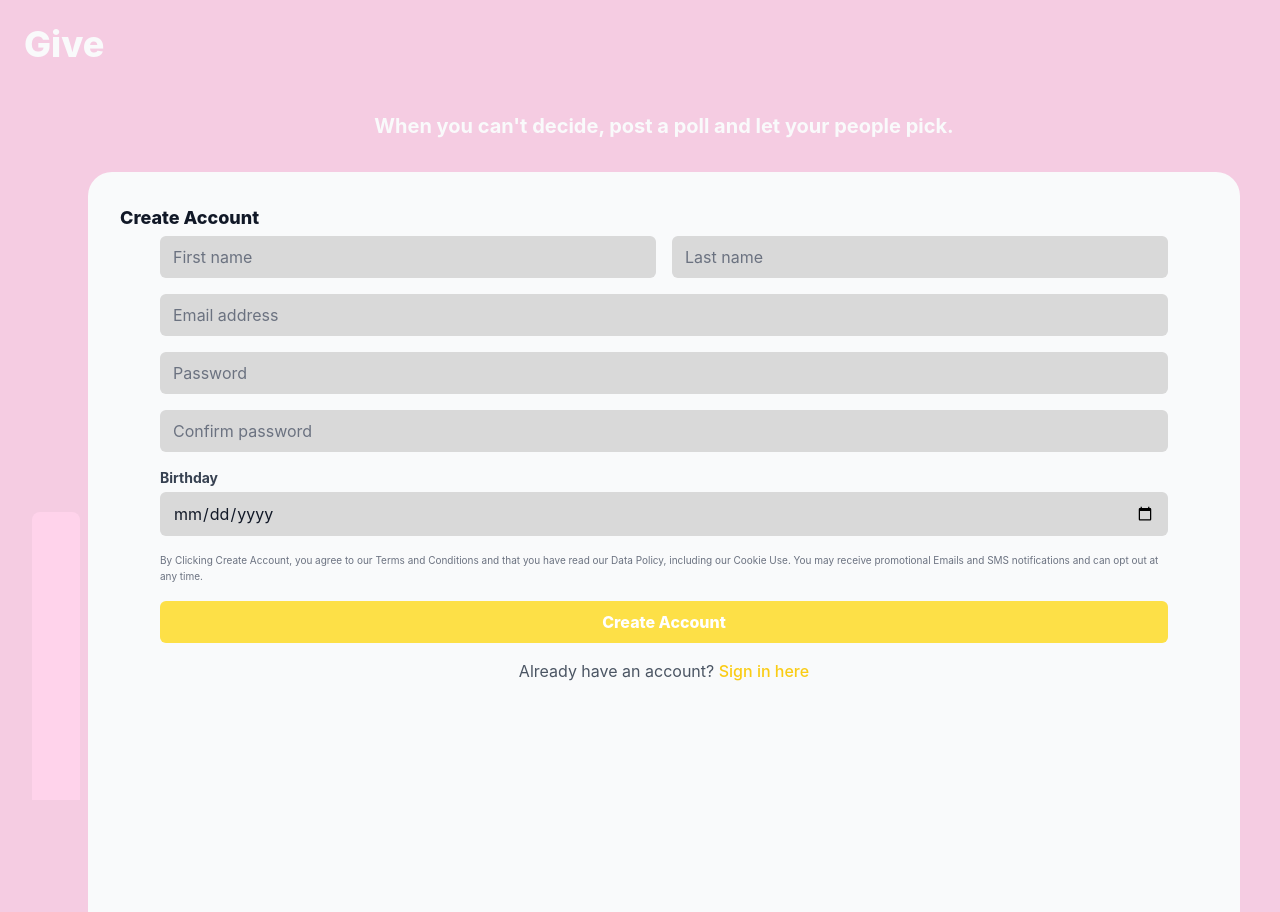
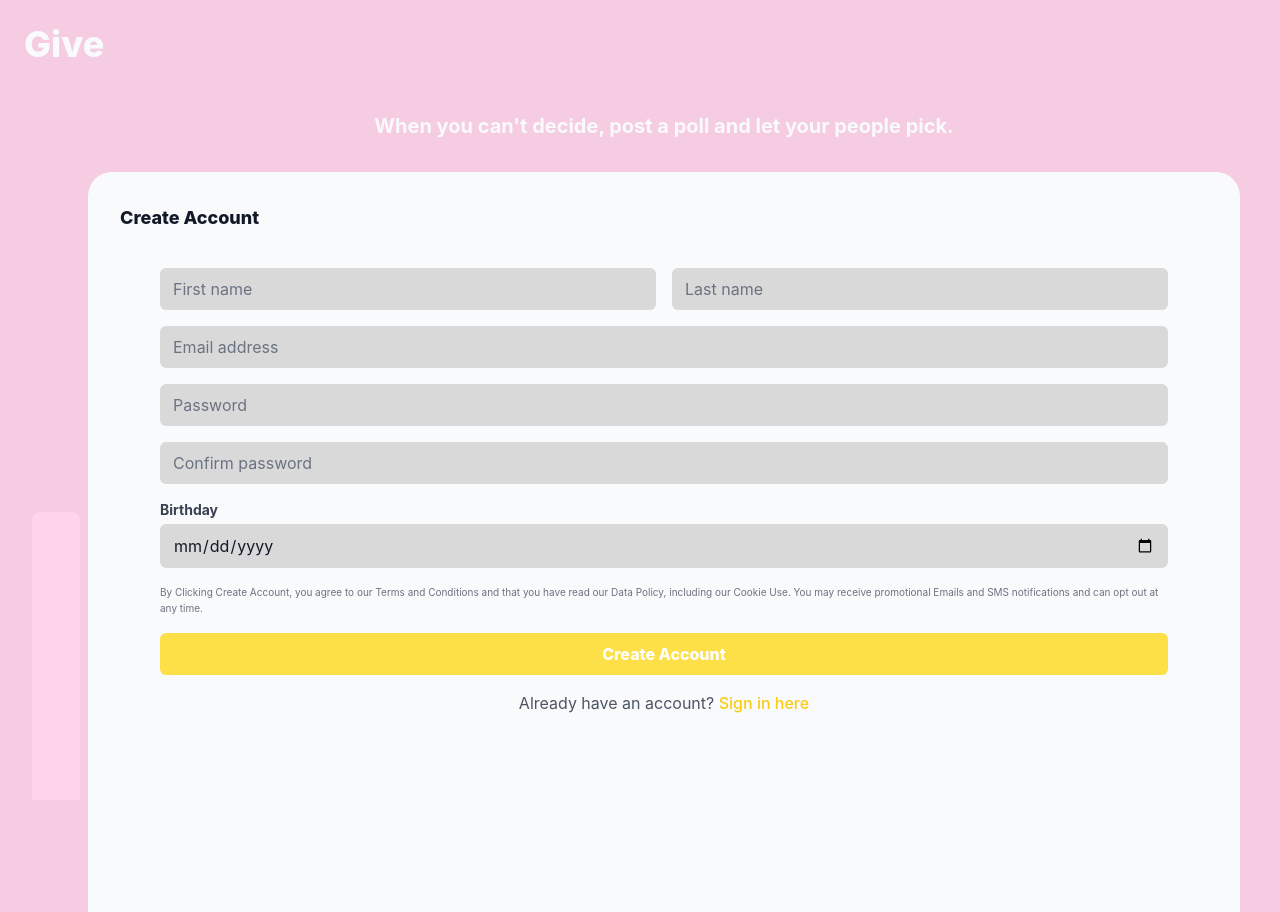
Before and after one commit to yram171/Give, a React (Create React App) app in the folder frontend/: page / in a window 1280 px wide. Built offline with nearby package versions, Linux system fonts and the light colour scheme.

Commit message:
minor change to spacing of text

```diff
--- a/frontend/src/components/CreateAccount.js
+++ b/frontend/src/components/CreateAccount.js
@@ -31,7 +31,7 @@ const CreateAccount = () => {
                 <p className="text-left text-lg font-extrabold text-gray-900">
                     Create Account
                 </p>
-                <div className="mx-10 space-y-4 flex-1 pb-8">
+                <div className="mt-8 mx-10 space-y-4 flex-1 pb-8">
                     <div className="space-y-4">
                         {/* First Name and Last Name */}
                         <div className="grid grid-cols-2 gap-4">
```
